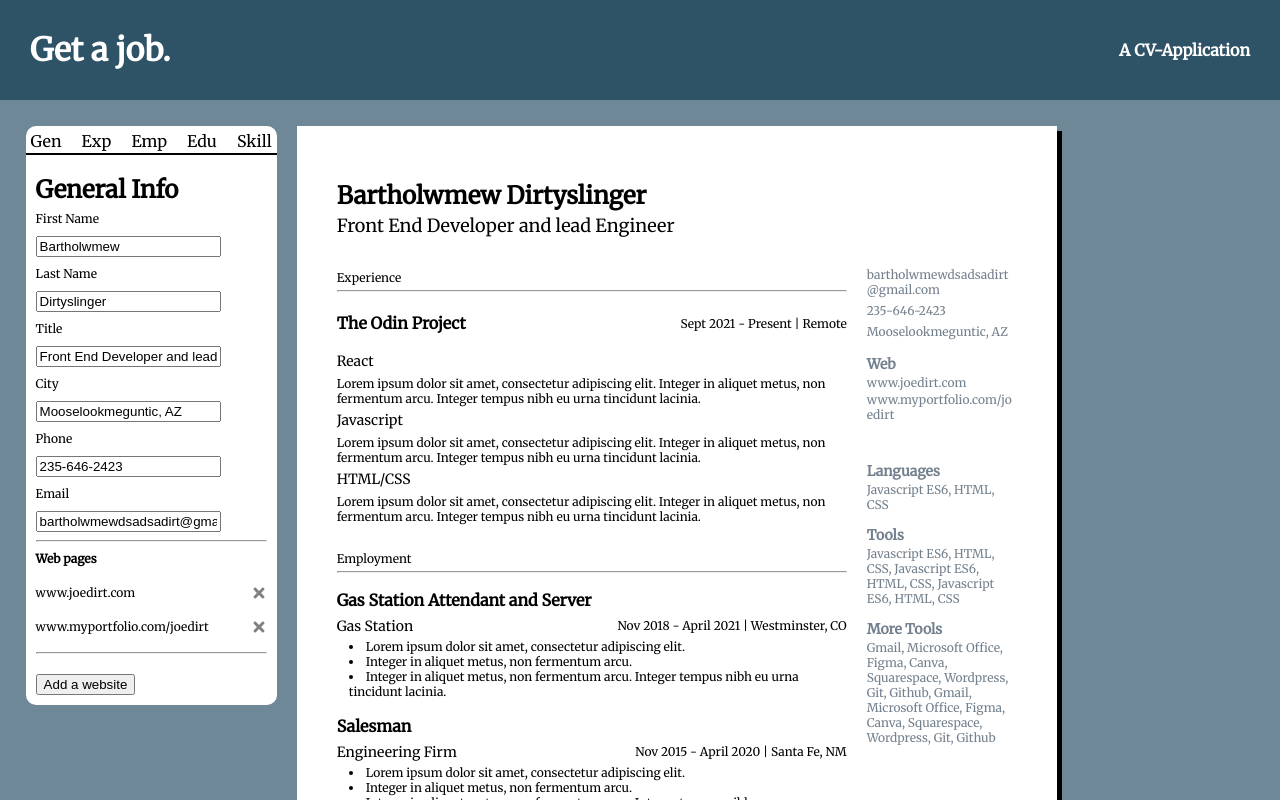
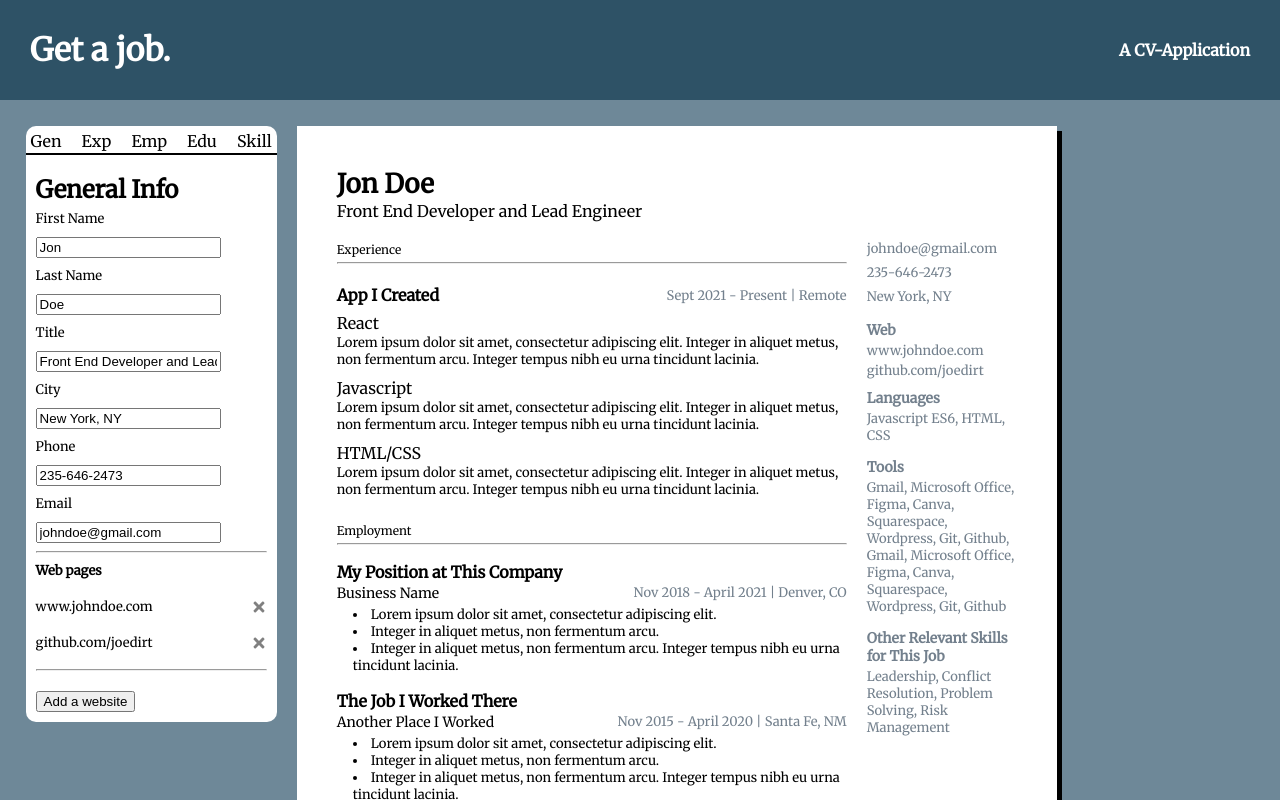
Before and after one commit to napolitanj/resume-builder, a React (Create React App) app: page / in a window 1280 px wide. Shown: the top 800 px of the page. Built offline with nearby package versions, Linux system fonts and the light colour scheme.

Commit message:
Complete preview formatting

```diff
--- a/src/components/Main.js
+++ b/src/components/Main.js
@@ -12,19 +12,19 @@ class Main extends Component {
       addWebsite:false,
       activeTab:1,
       generalInfo: {
-        firstName: 'Bartholwmew',
-        lastName: 'Dirtyslinger',
-        title: "Front End Developer and lead Engineer",
-        city: 'Mooselookmeguntic, AZ',
-        phone: '235-646-2423',
-        email: 'bartholwmewdsadsadirt@gmail.com',
+        firstName: 'Jon',
+        lastName: 'Doe',
+        title: "Front End Developer and Lead Engineer",
+        city: 'New York, NY',
+        phone: '235-646-2473',
+        email: 'johndoe@gmail.com',
         websites: [
-          "www.joedirt.com",
-          "www.myportfolio.com/joedirt"
+          "www.johndoe.com",
+          "github.com/joedirt"
         ]
       },
       experience: {
-        title: "The Odin Project",
+        title: "App I Created",
         location: "Remote",
         start: "Sept 2021",
         end: "Present",
@@ -49,9 +49,9 @@ class Main extends Component {
       employmentInfo:[
         {
           id: Math.floor(Math.random() * 10000)+1,
-          employer: "Gas Station",
-          location: "Westminster, CO",
-          position: "Gas Station Attendant and Server",
+          employer: "Business Name",
+          location: "Denver, CO",
+          position: "My Position at This Company",
           start: "Nov 2018",
           end: "April 2021",
           duties: [
@@ -62,9 +62,9 @@ class Main extends Component {
         },
         {
           id: Math.floor(Math.random() * 10000)+1,
-          employer: "Engineering Firm",
+          employer: "Another Place I Worked",
           location: "Santa Fe, NM",
-          position: "Salesman",
+          position: "The Job I Worked There",
           start: "Nov 2015",
           end: "April 2020",
           duties: [
@@ -76,8 +76,8 @@ class Main extends Component {
       ],
       education: [
         {
-          degree: "Full Stack Web Development",
-          school: "The Odin Project",
+          degree: "The Degree or Certification I Earned",
+          school: "The School I Studied At",
           location: "Remote",
           start: "Sept 2021",
           end: "Ongoing",
@@ -104,11 +104,11 @@ class Main extends Component {
         },
         {
           title: "Tools",
-          skillList: ["Javascript ES6", "HTML", "CSS","Javascript ES6", "HTML", "CSS","Javascript ES6", "HTML", "CSS"]
+          skillList: ["Gmail","Microsoft Office","Figma","Canva","Squarespace","Wordpress","Git","Github","Gmail","Microsoft Office","Figma","Canva","Squarespace","Wordpress","Git","Github"]
         },
         {
-          title: "More Tools",
-          skillList: ["Gmail","Microsoft Office","Figma","Canva","Squarespace","Wordpress","Git","Github","Gmail","Microsoft Office","Figma","Canva","Squarespace","Wordpress","Git","Github"]
+          title: "Other Relevant Skills for This Job",
+          skillList: ["Leadership","Conflict Resolution","Problem Solving","Risk Management"]
         },
       ]
     }
--- a/src/components/previewComponents/Header.js
+++ b/src/components/previewComponents/Header.js
@@ -5,8 +5,8 @@ class Header extends Component {
       const {firstName, lastName, title} = this.props;
     return (
       <div className="previewHeader">
-          <p style={{fontSize:'24px', fontWeight:700, marginBottom:"-15px"}}>{firstName}{' '}{lastName}</p>
-          <p style={{fontSize:'18px', fontWeight:400}}>{title}</p>
+          <p style={{fontSize:'26px', fontWeight:700, marginBottom:"-15px"}}>{firstName}{' '}{lastName}</p>
+          <p style={{fontSize:'16px', fontWeight:400}}>{title}</p>
         </div>
     )
   }
--- a/src/components/previewComponents/Job.js
+++ b/src/components/previewComponents/Job.js
@@ -8,7 +8,7 @@ class Job extends Component {
             <h3 style={{marginTop:'20px', marginBottom:'-5px'}}>{position}</h3>
             <div className="jobSubHeader">
                 <p style={{fontSize:'14px'}}>{employer}</p>
-                <p>{start} - {end} | {location}</p>
+                <p style={{color:"#73808D"}}>{start} - {end} | {location}</p>
             </div>
             {duties.map((duty) => (
                 <li className="duty">{duty}</li>
--- a/src/components/previewComponents/PreviewEducation.js
+++ b/src/components/previewComponents/PreviewEducation.js
@@ -8,7 +8,7 @@ class PreviewEducation extends Component {
             <h3>{degree}</h3>
             <div className="educationSubText">
                 <p>{school}</p>
-                <p>{start} - {end} | {location}</p>
+                <p style={{color:"#73808D"}}>{start} - {end} | {location}</p>
             </div>
       </div>
     )
--- a/src/components/previewComponents/PreviewExperience.js
+++ b/src/components/previewComponents/PreviewExperience.js
@@ -5,11 +5,11 @@ class PreviewExperience extends Component {
   render() {
       const {title, location, start, end, topics} = this.props
     return (
-      <div>
+      <div style={{marginBottom:"-10px"}}>
             <div className="experienceTitle">
-                <h3>{title}</h3>
+                <h3 >{title}</h3>
                 <div style={{overflowWrap:"wrap", textAlign:"right"}}>
-                  <p>{start} - {end} | {location}</p>
+                  <p style={{color:"#73808D"}}>{start} - {end} | {location}</p>
                 </div>
             </div>
             <div>
--- a/src/index.css
+++ b/src/index.css
@@ -6,7 +6,7 @@ body {
 }
 
 p {
-  font-size: 12px;
+  font-size: 13px;
 }
 
 h3 {
@@ -54,7 +54,7 @@ h3 {
   flex-direction: column;
   background-color: white;
   padding: 40px;
-  padding-top: 30px;
+  padding-top: 15px;
   width: 680px;
   height: 880px;
   box-shadow: 5px 5px;
@@ -62,6 +62,7 @@ h3 {
 
 .previewHeader {
   height: auto;
+  margin-bottom: -10px;
 }
 
 .previewBody {
@@ -89,7 +90,7 @@ h3 {
 }
 
 .secondaryGeneralInfo {
-  margin-bottom: 50px;
+  margin-bottom: 20px;
   overflow-wrap: break-word;
 }
 
@@ -151,15 +152,18 @@ h3 {
   justify-content: space-between;
   align-items: center;
   font-size: 14px;
+  margin-bottom: -12px;
 }
 
 .experienceSubTitle {
-  font-size: 14px;
+  font-size: 16px;
   line-height: 1px;
+  margin-bottom: -3px;
 }
 
 .experienceTopic {
   font-size: 12px;
+  margin-bottom: 20px;
 }
 
 .jobSubHeader {
@@ -168,12 +172,13 @@ h3 {
   align-items: center;
   font-size: 14px;
   margin-bottom: -10px;
+  margin-top: -10px;
   gap: 10px;
 }
 
 .duty {
-  font-size: 12px;
-  margin-left: 12px;
+  font-size: 13px;
+  margin-left: 16px;
 }
 
 .educationSubText {
@@ -181,7 +186,7 @@ h3 {
   justify-content: space-between;
   font-size: 12px;
   gap: 10px;
-  margin-top: -10px;
+  margin-top: -25px;
   margin-bottom: -10px;
 }
 
```
